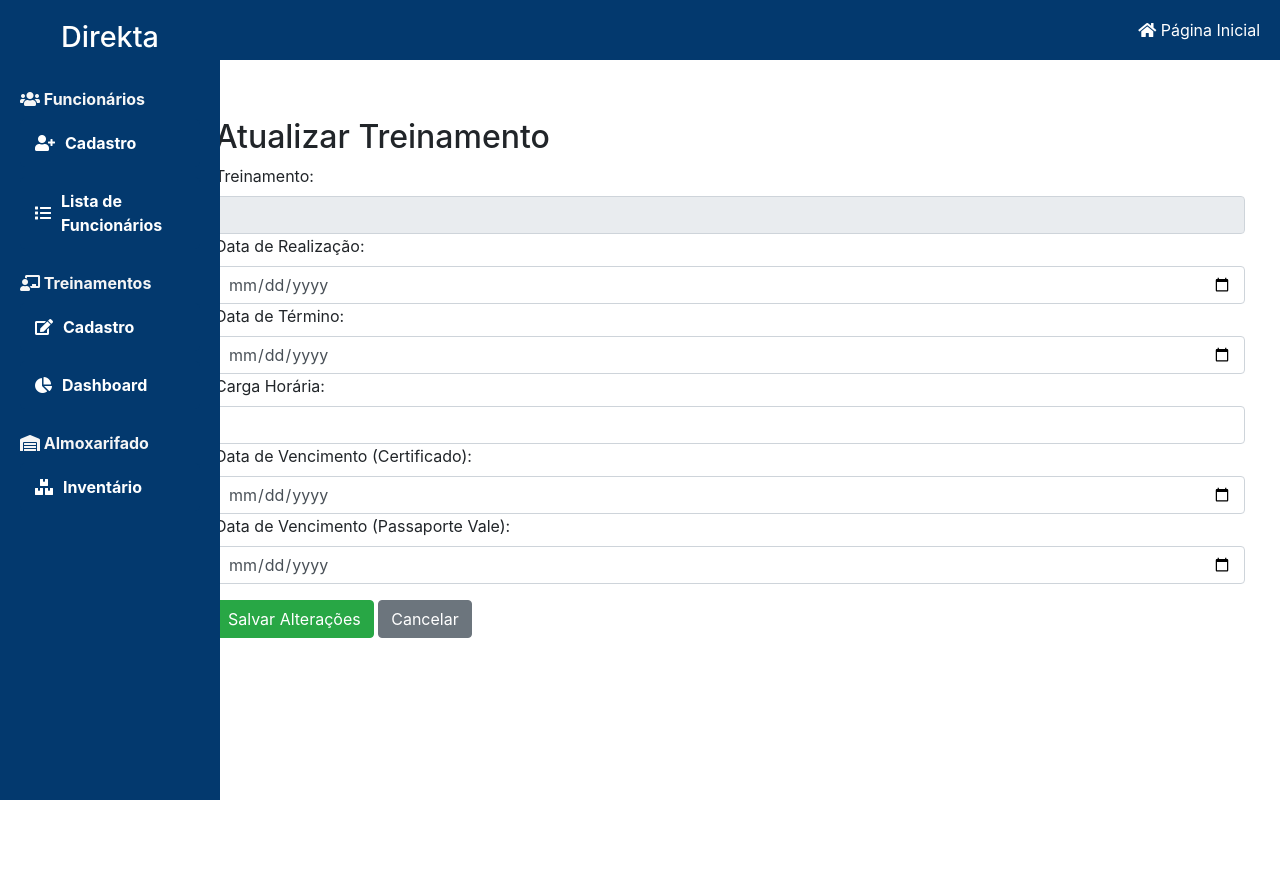
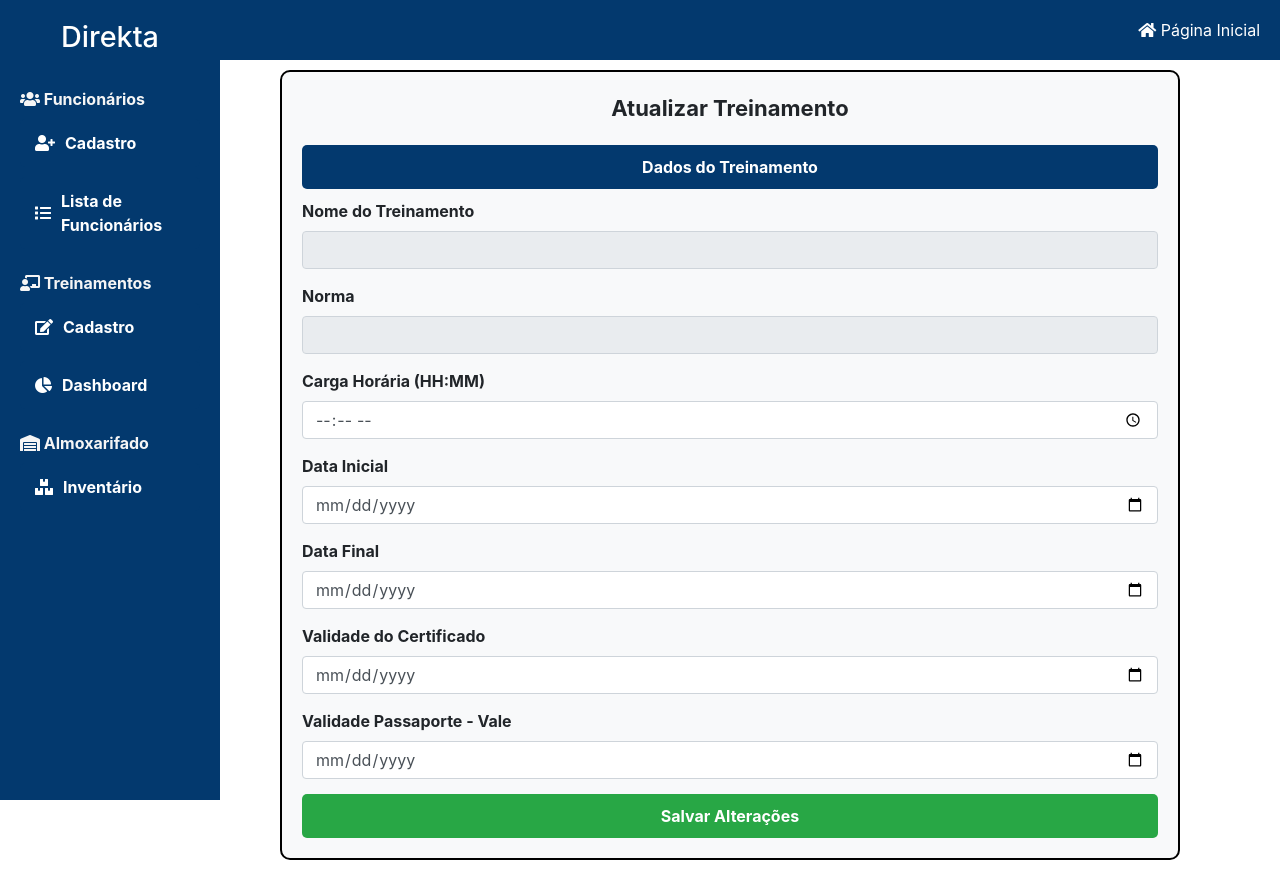
Before and after one commit to joaopedrodirekta/Direkta_Vale, a Django app: template treinamentos/templates/treinamentos/atualizar_treinamento.html in a window 1280 px wide. Before the commit the page ends 800 px from the top, so only its background shows below. Run offline with Django 5.2, Linux system fonts and the light colour scheme; the template is opened without the code that fills it, so the values that code supplies are empty; some libraries are stand-ins or nearby versions.

Commit message:
Correcao

```diff
--- a/treinamentos/templates/treinamentos/atualizar_treinamento.html
+++ b/treinamentos/templates/treinamentos/atualizar_treinamento.html
@@ -2,30 +2,125 @@
 {% block title %}Atualizar Treinamento{% endblock %}
 
 {% block content %}
-<div class="container mt-5">
-    <h2>Atualizar Treinamento</h2>
-    <form method="POST">
+
+<style>
+    .container-atualizar {
+        max-width: 900px;
+        margin: auto;
+        padding: 20px;
+        border: 2px solid #000;
+        border-radius: 10px;
+        background-color: #f8f9fa;
+    }
+
+    .titulo-atualizar {
+        text-align: center;
+        font-size: 22px;
+        font-weight: bold;
+        margin-bottom: 20px;
+    }
+
+    .form-group {
+        margin-bottom: 15px;
+    }
+
+    label {
+        font-weight: bold;
+    }
+
+    input, select {
+        width: 100%;
+        padding: 8px;
+        border-radius: 5px;
+        border: 1px solid #ccc;
+    }
+
+    .box-secao {
+        background-color: #03396e;
+        color: white;
+        padding: 10px;
+        font-weight: bold;
+        text-align: center;
+        border-radius: 5px;
+        margin-bottom: 10px;
+    }
+
+    .btn-verde {
+        background-color: #28a745;
+        color: white;
+        border: none;
+        padding: 10px 15px;
+        border-radius: 5px;
+        font-weight: bold;
+        cursor: pointer;
+        text-align: center;
+        display: block;
+        width: 100%;
+        font-size: 16px;
+        margin-top: 15px;
+    }
+
+</style>
+
+<div class="container-atualizar">
+    <div class="titulo-atualizar">Atualizar Treinamento</div>
+
+    {% if messages %}
+    <div class="alert-container">
+        {% for message in messages %}
+            <div class="alert alert-success">
+                {{ message }}
+            </div>
+        {% endfor %}
+    </div>
+    {% endif %}
+
+    <form method="post">
         {% csrf_token %}
-        <label>Treinamento:</label>
-        <input type="text" class="form-control" value="{{ treinamento.nome_treinamento }}" disabled>
 
-        <label>Data de Realização:</label>
-        <input type="date" class="form-control" name="data_realizacao" value="{{ treinamento.data_realizacao|date:'Y-m-d' }}">
+        <div class="box-secao">Dados do Treinamento</div>
+        <div class="form-group">
+            <label>Nome do Treinamento</label>
+            <input type="text" value="{{ treinamento.nome_treinamento }}" class="form-control" disabled>
+        </div>
+        <div class="form-group">
+            <label>Norma</label>
+            <input type="text" value="{{ treinamento.norma }}" class="form-control" disabled>
+        </div>
+        <div class="form-group">
+            <label>Carga Horária (HH:MM)</label>
+            <input type="time" name="carga_horaria" class="form-control" value="{{ treinamento.carga_horaria }}">
+        </div>
+        <div class="form-group">
+            <label>Data Inicial</label>
+            <input type="date" name="data_realizacao" class="form-control" value="{{ treinamento.data_realizacao|date:'Y-m-d' }}">
+        </div>
+        <div class="form-group">
+            <label>Data Final</label>
+            <input type="date" name="data_termino" class="form-control" value="{{ treinamento.data_termino|date:'Y-m-d' }}">
+        </div>
+        <div class="form-group">
+            <label>Validade do Certificado</label>
+            <input type="date" name="validade_certificado" class="form-control" value="{{ treinamento.validade_certificado|date:'Y-m-d' }}">
+        </div>
+        <div class="form-group">
+            <label>Validade Passaporte - Vale</label>
+            <input type="date" name="validade_passaporte" class="form-control" value="{{ treinamento.validade_passaporte|date:'Y-m-d' }}">
+        </div>
 
-        <label>Data de Término:</label>
-        <input type="date" class="form-control" name="data_termino" value="{{ treinamento.data_termino|date:'Y-m-d' }}">
-
-        <label>Carga Horária:</label>
-        <input type="number" class="form-control" name="carga_horaria" value="{{ treinamento.carga_horaria }}">
-
-        <label>Data de Vencimento (Certificado):</label>
-        <input type="date" class="form-control" name="validade_certificado" value="{{ treinamento.validade_certificado|date:'Y-m-d' }}">
-
-        <label>Data de Vencimento (Passaporte Vale):</label>
-        <input type="date" class="form-control" name="validade_passaporte" value="{{ treinamento.validade_passaporte|date:'Y-m-d' }}">
-
-        <button type="submit" class="btn btn-success mt-3">Salvar Alterações</button>
-        <a href="{% url 'dashboard_treinamentos' %}" class="btn btn-secondary mt-3">Cancelar</a>
+        <button type="submit" class="btn-verde">Salvar Alterações</button>
     </form>
 </div>
+
+<script>
+    setTimeout(function() {
+        let alertBox = document.querySelector('.alert-container');
+        if (alertBox) {
+            alertBox.style.transition = "opacity 0.5s";
+            alertBox.style.opacity = "0";
+            setTimeout(() => alertBox.remove(), 500);
+        }
+    }, 5000);
+</script>
+
 {% endblock %}
```
Also changed, not shown: treinamentos/views.py (+14 -1 lines).
